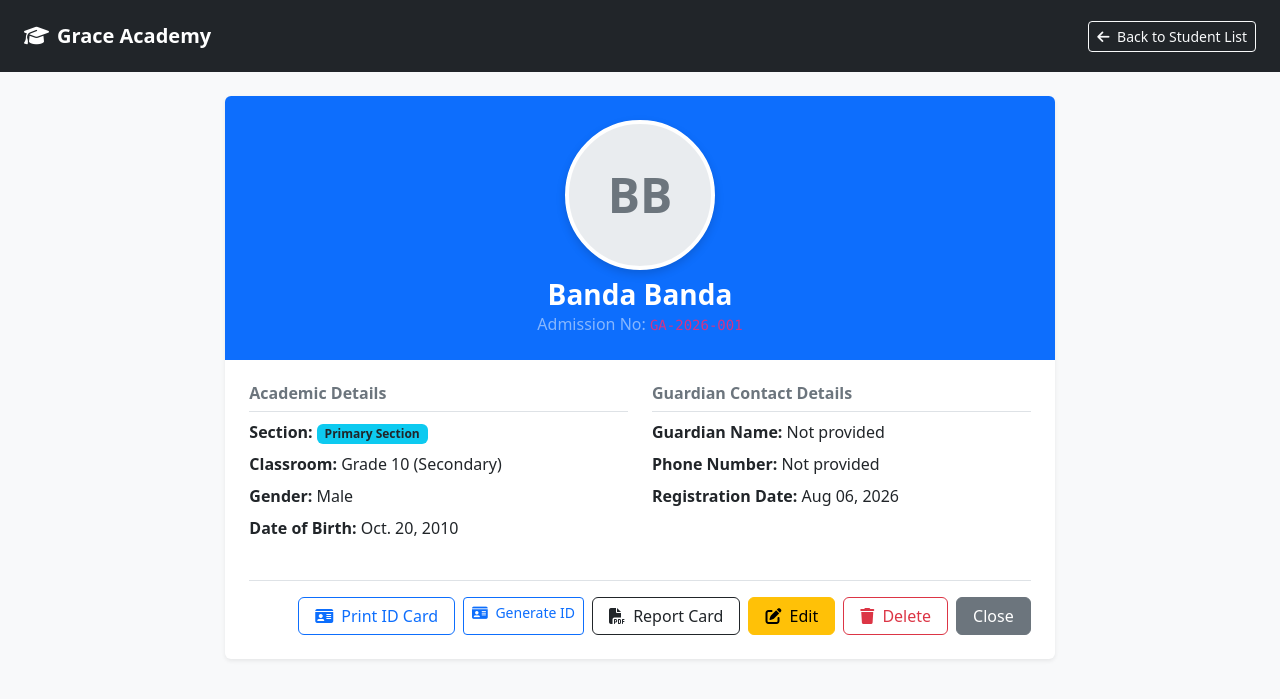
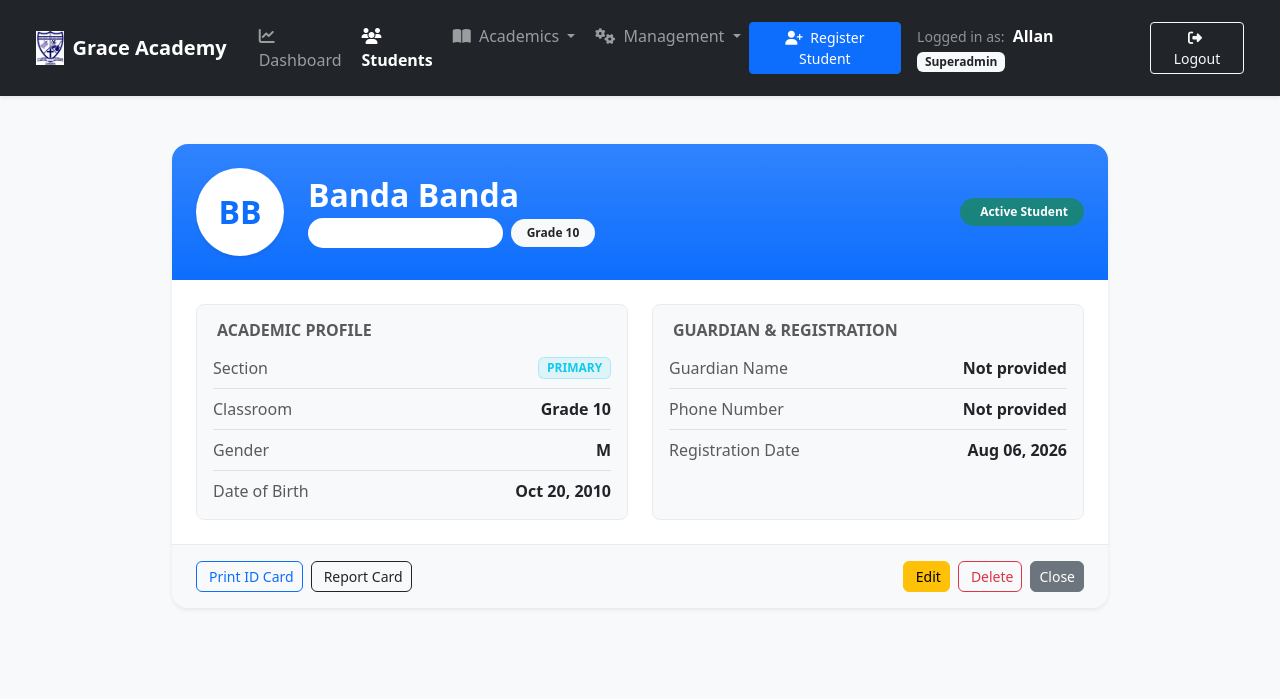
Before and after one commit to ChisangaAe/Grace-Academy-Sms, a Django app: page /students/1/ in a window 1280 px wide. Shown: the top 699 px of the page. Run offline with Django 5.2, Linux system fonts and the light colour scheme; a user stored in the database is signed in; data comes from the database, SQL or seed files in the repository.

Commit message:
Redesign student detail view and update action URL routing

```diff
--- a/templates/students/student_detail.html
+++ b/templates/students/student_detail.html
@@ -1,103 +1,125 @@
-<!DOCTYPE html>
-<html lang="en">
-<head>
-    <meta charset="UTF-8">
-    <meta name="viewport" content="width=device-width, initial-scale=1.0">
-    <title>{{ student.first_name }} {{ student.last_name }} - Profile</title>
-    <link href="https://cdn.jsdelivr.net/npm/bootstrap@5.3.0/dist/css/bootstrap.min.css" rel="stylesheet">
-    <link rel="stylesheet" href="https://cdnjs.cloudflare.com/ajax/libs/font-awesome/6.4.0/css/all.min.css">
-    <style>
-        .profile-photo {
-            width: 150px;
-            height: 150px;
-            object-fit: cover;
-            border-radius: 50%;
-            border: 4px solid #fff;
-            box-shadow: 0 4px 10px rgba(0,0,0,0.15);
-        }
-        .profile-placeholder {
-            width: 150px;
-            height: 150px;
-            border-radius: 50%;
-            display: flex;
-            align-items: center;
-            justify-content: center;
-            font-size: 3rem;
-            background-color: #e9ecef;
-            color: #6c757d;
-            border: 4px solid #fff;
-            box-shadow: 0 4px 10px rgba(0,0,0,0.15);
-        }
-    </style>
-</head>
-<body class="bg-light">
-    <nav class="navbar navbar-dark bg-dark px-4 py-3 mb-4">
-        <a class="navbar-brand fw-bold" href="{% url 'student_list' %}">
-            <i class="fa-solid fa-graduation-cap me-2"></i>Grace Academy
-        </a>
-        <a href="{% url 'student_list' %}" class="btn btn-outline-light btn-sm">
-            <i class="fa-solid fa-arrow-left me-1"></i> Back to Student List
-        </a>
-    </nav>
+{% extends 'base.html' %}
+{% load static %}
 
-    <div class="container col-lg-8 mb-5">
-        <div class="card border-0 shadow-sm overflow-hidden">
-            <div class="bg-primary py-4 text-center text-white position-relative">
-                <div class="d-flex justify-content-center mb-2">
-                    {% if student.photo %}
-                        <img src="{{ student.photo.url }}" alt="{{ student.first_name }}" class="profile-photo">
-                    {% else %}
-                        <div class="profile-placeholder fw-bold">
-                            {{ student.first_name|slice:":1" }}{{ student.last_name|slice:":1" }}
-                        </div>
-                    {% endif %}
+{% block content %}
+<div class="container py-4" style="max-width: 960px;">
+    <!-- Profile Card Header -->
+    <div class="card border-0 shadow-sm rounded-4 overflow-hidden mb-4">
+        <div class="bg-primary bg-gradient p-4 text-white">
+            <div class="d-flex flex-column flex-md-row align-items-center gap-4">
+                <!-- Avatar -->
+                <div class="avatar-circle bg-white text-primary rounded-circle d-flex align-items-center justify-content-center shadow-sm fw-bold fs-2 flex-shrink-0" style="width: 88px; height: 88px;">
+                    {{ student.first_name|slice:":1" }}{{ student.last_name|slice:":1" }}
                 </div>
-                <h3 class="fw-bold mb-0">{{ student.first_name }} {{ student.last_name }}</h3>
-                <p class="mb-0 text-white-50">Admission No: <code>{{ student.admission_number }}</code></p>
+
+                <!-- Student Key Info -->
+                <div class="text-center text-md-start flex-grow-1">
+                    <h2 class="fw-bold mb-1">{{ student.first_name }} {{ student.last_name }}</h2>
+                    <div class="d-flex flex-wrap align-items-center justify-content-center justify-content-md-start gap-2 fs-6 opacity-90">
+                        <span class="badge bg-white bg-opacity-20 text-white fw-medium border border-white border-opacity-25 px-3 py-2 rounded-pill">
+                            <i class="bi bi-card-heading me-1"></i> Admission No: {{ student.admission_number }}
+                        </span>
+                        {% if student.classroom %}
+                        <span class="badge bg-light text-dark fw-semibold px-3 py-2 rounded-pill">
+                            {{ student.classroom.name }}
+                        </span>
+                        {% endif %}
+                    </div>
+                </div>
+
+                <!-- Primary Action Badge / Status -->
+                <div class="text-center text-md-end">
+                    <span class="badge bg-success bg-opacity-75 text-white px-3 py-2 rounded-pill">
+                        <i class="bi bi-check-circle-fill me-1"></i> Active Student
+                    </span>
+                </div>
             </div>
+        </div>
 
-            <div class="card-body p-4">
-                <div class="row g-4">
-                    <div class="col-md-6">
-                        <h6 class="fw-bold text-secondary border-bottom pb-2">Academic Details</h6>
-                        <ul class="list-unstyled">
-                            <li class="mb-2"><strong>Section:</strong> <span class="badge bg-info text-dark">{{ student.get_section_display }}</span></li>
-                            <li class="mb-2"><strong>Classroom:</strong> {{ student.classroom|default:"Unassigned" }}</li>
-                            <li class="mb-2"><strong>Gender:</strong> {{ student.get_gender_display }}</li>
-                            <li class="mb-2"><strong>Date of Birth:</strong> {{ student.date_of_birth|default:"Not provided" }}</li>
-                        </ul>
-                    </div>
-
-                    <div class="col-md-6">
-                        <h6 class="fw-bold text-secondary border-bottom pb-2">Guardian Contact Details</h6>
-                        <ul class="list-unstyled">
-                            <li class="mb-2"><strong>Guardian Name:</strong> {{ student.guardian_name|default:"Not provided" }}</li>
-                            <li class="mb-2"><strong>Phone Number:</strong> {{ student.guardian_phone|default:"Not provided" }}</li>
-                            <li class="mb-2"><strong>Registration Date:</strong> {{ student.created_at|date:"M d, Y" }}</li>
+        <!-- Details Grid Section -->
+        <div class="card-body p-4 bg-white">
+            <div class="row g-4">
+                <!-- Academic Details Column -->
+                <div class="col-md-6">
+                    <div class="p-3 rounded-3 bg-light h-100 border border-1 border-light-subtle">
+                        <h6 class="text-uppercase text-muted fw-bold fs-7 mb-3">
+                            <i class="bi bi-journal-bookmark me-1 text-primary"></i> Academic Profile
+                        </h6>
+                        <ul class="list-unstyled mb-0 d-flex flex-column gap-2">
+                            <li class="d-flex justify-content-between align-items-center border-bottom pb-2">
+                                <span class="text-muted fs-6">Section</span>
+                                <span class="badge bg-info bg-opacity-10 text-info border border-info border-opacity-25 fw-semibold px-2.5 py-1.5 rounded-2">
+                                    {{ student.section|default:"Not Assigned" }}
+                                </span>
+                            </li>
+                            <li class="d-flex justify-content-between align-items-center border-bottom pb-2">
+                                <span class="text-muted fs-6">Classroom</span>
+                                <span class="fw-semibold text-dark">{{ student.classroom.name|default:"Unassigned" }}</span>
+                            </li>
+                            <li class="d-flex justify-content-between align-items-center border-bottom pb-2">
+                                <span class="text-muted fs-6">Gender</span>
+                                <span class="fw-semibold text-dark">{{ student.gender|title }}</span>
+                            </li>
+                            <li class="d-flex justify-content-between align-items-center">
+                                <span class="text-muted fs-6">Date of Birth</span>
+                                <span class="fw-semibold text-dark">{{ student.date_of_birth|date:"M d, Y"|default:"Not provided" }}</span>
+                            </li>
                         </ul>
                     </div>
                 </div>
 
-                <div class="d-flex justify-content-end gap-2 mt-4 pt-3 border-top flex-wrap">
-                    <a href="{% url 'generate_id_card' student.pk %}" class="btn btn-outline-primary px-3" target="_blank">
-                        <i class="fa-solid fa-id-card me-1"></i> Print ID Card
+                <!-- Guardian Contact Details Column -->
+                <div class="col-md-6">
+                    <div class="p-3 rounded-3 bg-light h-100 border border-1 border-light-subtle">
+                        <h6 class="text-uppercase text-muted fw-bold fs-7 mb-3">
+                            <i class="bi bi-person-lines-fill me-1 text-primary"></i> Guardian & Registration
+                        </h6>
+                        <ul class="list-unstyled mb-0 d-flex flex-column gap-2">
+                            <li class="d-flex justify-content-between align-items-center border-bottom pb-2">
+                                <span class="text-muted fs-6">Guardian Name</span>
+                                <span class="fw-semibold text-dark">{{ student.guardian_name|default:"Not provided" }}</span>
+                            </li>
+                            <li class="d-flex justify-content-between align-items-center border-bottom pb-2">
+                                <span class="text-muted fs-6">Phone Number</span>
+                                <span class="fw-semibold text-dark">{{ student.guardian_phone|default:"Not provided" }}</span>
+                            </li>
+                            <li class="d-flex justify-content-between align-items-center">
+                                <span class="text-muted fs-6">Registration Date</span>
+                                <span class="fw-semibold text-dark">{{ student.created_at|date:"M d, Y" }}</span>
+                            </li>
+                        </ul>
+                    </div>
+                </div>
+            </div>
+        </div>
+
+        <!-- Action Toolbar Footer -->
+        <div class="card-footer bg-light px-4 py-3 border-top border-light-subtle">
+            <div class="d-flex flex-wrap justify-content-between align-items-center gap-2">
+                <!-- Document / ID Actions -->
+                <div class="d-flex flex-wrap gap-2">
+                    <a href="{% url 'generate_id_card' student.pk %}" class="btn btn-outline-primary btn-sm rounded-2 d-inline-flex align-items-center gap-1" target="_blank">
+                        <i class="bi bi-person-badge"></i> Print ID Card
                     </a>
-                    <a href="{% url 'generate_id_card' student.pk %}" class="btn btn-sm btn-outline-primary" target="_blank">
-                         <i class="fa-solid fa-id-card me-1"></i> Generate ID
+                    <a href="{% url 'student_report_card' student.id %}" class="btn btn-outline-dark btn-sm rounded-2 d-inline-flex align-items-center gap-1">
+                        <i class="bi bi-file-earmark-pdf"></i> Report Card
                     </a>
-                    <a href="{% url 'student_report_card' student.pk %}" class="btn btn-outline-dark px-3" target="_blank">
-                        <i class="fa-solid fa-file-pdf me-1"></i> Report Card
+                </div>
+
+                <!-- Administrative Actions -->
+                <div class="d-flex flex-wrap gap-2">
+                    <a href="{% url 'student_update' student.pk %}" class="btn btn-warning btn-sm rounded-2 fw-medium d-inline-flex align-items-center gap-1">
+                        <i class="bi bi-pencil"></i> Edit
                     </a>
-                    <a href="{% url 'student_update' student.pk %}" class="btn btn-warning px-3">
-                        <i class="fa-solid fa-pen-to-square me-1"></i> Edit
+                    <a href="{% url 'delete_student' student.pk %}" class="btn btn-outline-danger btn-sm rounded-2 d-inline-flex align-items-center gap-1">
+                        <i class="bi bi-trash"></i> Delete
                     </a>
-                    <a href="{% url 'delete_student' student.pk %}" class="btn btn-outline-danger px-3">
-                        <i class="fa-solid fa-trash me-1"></i> Delete
+                    <a href="{% url 'student_list' %}" class="btn btn-secondary btn-sm rounded-2 d-inline-flex align-items-center gap-1">
+                        Close
                     </a>
-                    <a href="{% url 'student_list' %}" class="btn btn-secondary px-3">Close</a>
                 </div>
             </div>
         </div>
     </div>
-</body>
-</html>
+</div>
+{% endblock %}
```
